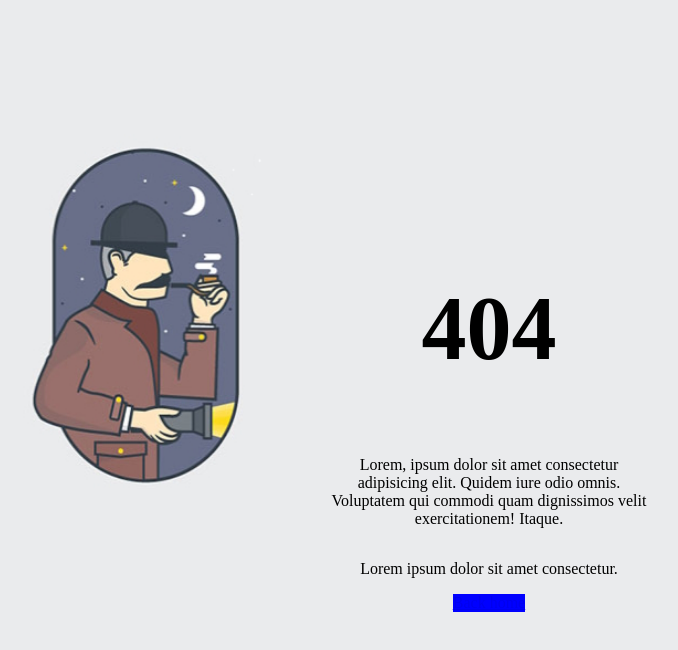
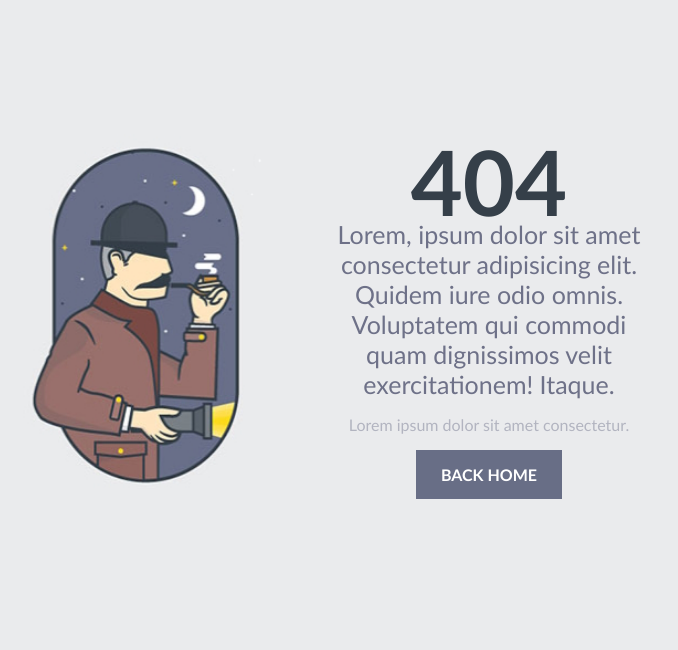
Before and after one commit to ritaalek/2-sherlokas, a plain HTML site: page index.html in a window 1280 px wide. Shown: the whole page, without its empty margins (309-987 px from the left). Drawn offline with Linux system fonts and the light colour scheme.

Commit message:
git ignoras ir teksto stilius

```diff
--- a/index.html
+++ b/index.html
@@ -5,14 +5,14 @@
     <meta name="viewport" content="width=device-width, initial-scale=1.0">
     <title>Sherlokas</title>
 </head>
-<body style="background-color: rgb(234, 235, 237);">
+<body style="background-color: rgb(234, 235, 237); font-family: 'Gill Sans', 'Gill Sans MT', Calibri, 'Trebuchet MS', sans-serif ;">
    <main style="display: inline-block; width: 50%; margin-top: 10%; margin-left: 25%;">
 <img style="display: inline-block; float: left; width: 40%;" src="sherlokas.jpg" alt="Failo klaida">
-<div style="display: inline-block; margin-left: 10%; margin-top: 13%; width: 50%; float: left; text-align: center;">
-    <h1 style="display: inline-block; width: 100%;font-size: 90px; ">404</h1>
-    <p style="display: inline-block; width: 100%; ">Lorem, ipsum dolor sit amet consectetur adipisicing elit. Quidem iure odio omnis. Voluptatem qui commodi quam dignissimos velit exercitationem! Itaque.</p>
-    <p style="display: inline-block; width: 100%; ">Lorem ipsum dolor sit amet consectetur.</p>
-    <a style="display: inline-block; background-color: blue;" href="#">Back home</a>
+<div style="display: inline-block; margin-left: 10%; margin-top: 5%; width: 50%; float: left; text-align: center;">
+    <h1 style="display: inline-block; width: 100%;font-size: 90px; margin: 0; line-height: 30px; color: #353F49; ">404</h1>
+    <p style="display: inline-block; width: 100%; margin: 0; font-size: 25px; color: #6E7188; ">Lorem, ipsum dolor sit amet consectetur adipisicing elit. Quidem iure odio omnis. Voluptatem qui commodi quam dignissimos velit exercitationem! Itaque.</p>
+    <p style="display: inline-block; width: 100%; color: #B2B4C0; ">Lorem ipsum dolor sit amet consectetur.</p>
+    <a style="display: inline-block; background-color:#686E86; color: white; padding: 15px; padding-left: 25px; padding-right: 25px; text-decoration: none; text-transform: uppercase; font-weight: bold;" href="#">Back home</a>
 </div>
    </main>
 </body>
```
